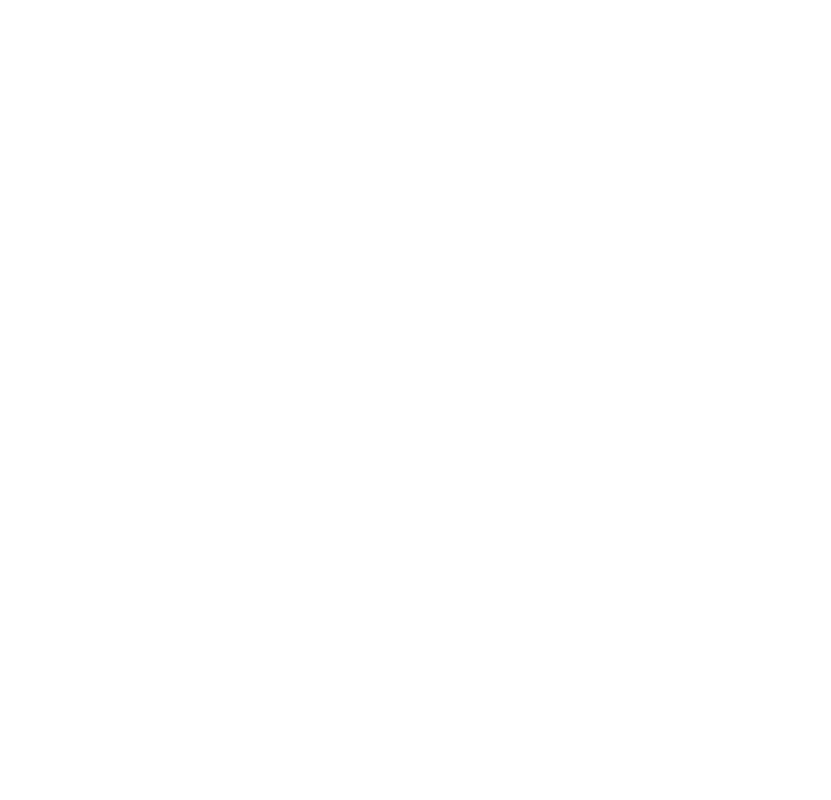
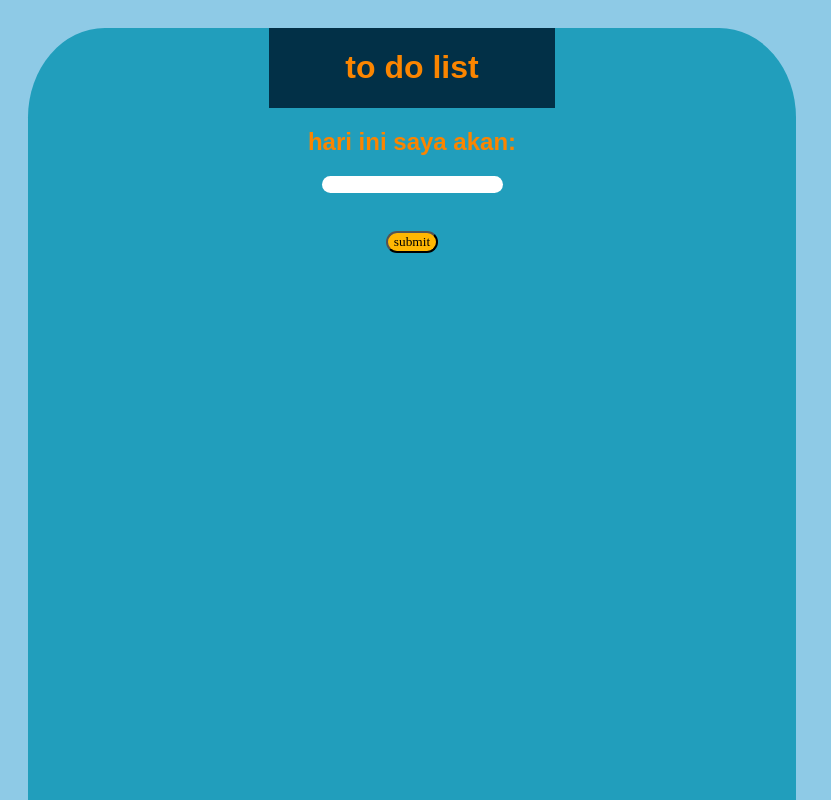
Before and after one commit to dts-kominfo-rea2a/challenge-08-arctrzzz, a website: page index.html in a window 1280 px wide. Shown: the top 800 px of the page, without its empty margins (0-831 px from the left). Drawn offline with Linux system fonts and the light colour scheme.

Commit message:
add: to do list HTML with JS function

```diff
--- a/index.html
+++ b/index.html
@@ -5,37 +5,101 @@
     <meta http-equiv="X-UA-Compatible" content="IE=edge" />
     <meta name="viewport" content="width=device-width, initial-scale=1.0" />
     <title>Challenge - DOM</title>
+    <style>
+      body {
+        font-family: Arial, Helvetica, sans-serif;
+        background-color: #8ecae6;
+        display: flex;
+        align-items: center;
+      }
+      #app {
+        width: 60vmax;
+        height: 70vmax;
+        border: 1 px;
+        padding: 10 p;
+        margin: 20px;
+        border-radius: 10%;
+        background-color: #219ebc;
+        display: flex;
+        flex-direction: column;
+        align-items: center;
+      }
+      h1 {
+        color: #fb8500;
+      }
+      h2 {
+        color: #fb8500;
+      }
+
+      header {
+        background-color: #023047;
+        padding-left: 10%;
+        padding-right: 10%;
+      }
+
+      button {
+        margin-top: 5%;
+        background-color: #ffb703;
+        font-family: a;
+        border-radius: 25px;
+      }
+      #todo-input {
+        border: #fb8500;
+        border-radius: 25px;
+      }
+      ul {
+        color: #023047;
+      }
+    </style>
   </head>
   <body>
     <div id="app">
       <!-- TODO: Buatlah sebuah header dengan id todo-title -->
       <!-- TODO: Buatlah sebuah subtitle dengan id todo-subtitle -->
+      <header id="todo-title"><h1>to do list</h1></header>
+      <h2 id="todo-subtitle">hari ini saya akan:</h2>
 
       <!-- Section: input -->
       <!-- TODO: Buatlah sebuah input bertipe text dengan id todo-input -->
       <!-- TODO: Buatlah sebuah button dengan id todo-submit -->
-
+      <input type="text" id="todo-input" />
+      <button id="todo-submit">submit</button>
       <!-- Section output -->
       <!-- TODO: Buatlah sebuah <ul> dengan id todo-output -->
+      <ul id="todo-output"></ul>
     </div>
 
     <!-- ! Untuk tantangan ini, script jangan diubah ke external js yah ! -->
     <script>
       // TODO: Deklarasi variable sesuai dengan kebutuhan di sini
-      let button;
-      let input;
-      let output;
+      let button = document.getElementById("todo-submit");
+      let input = document.getElementById("todo-input");
+      let output = document.getElementById("todo-output");
 
       // TODO: Buatlah sebuah fungsi dengan nama fnClickHandler
       // Fungsi yang digunakan untuk menambahkan tulisan
       // Jangan ubah cara deklarasi fungsinya, cukup isi saja
-      function fnClickHandler(toDoItem) {}
+      function fnClickHandler(toDoItem) {
+        let list = document.createElement("li");
+        let data = input.value;
+        let dataNode = document.createTextNode(data);
+        list.appendChild(dataNode);
+        output.appendChild(list);
+        input.value = "";
+      }
 
       // TODO: register event onclick / addEventListener untuk button
       // akan menjalankan fungsi fnClickHandler
 
+      button.addEventListener("click", fnClickHandler);
       // TODO: register event onkeypress / addEventListener untuk input
       // sehingga saat di input ditekan enter akan menjalankan fungsi fnClickHandler juga
+
+      addEventListener("keypress", (key) => {
+        if (key.keyCode === 13) {
+          fnClickHandler();
+        }
+      });
     </script>
   </body>
 </html>
```
